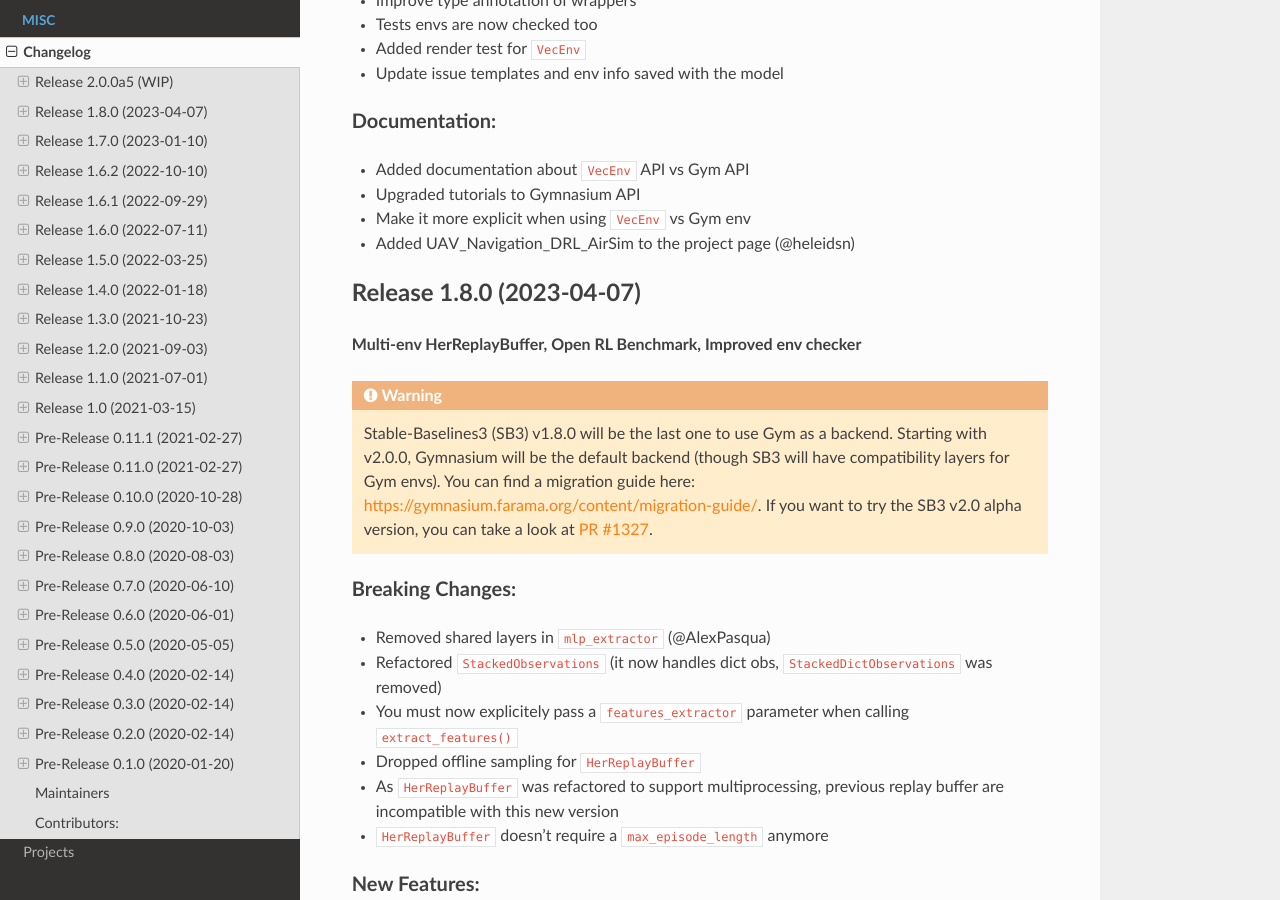
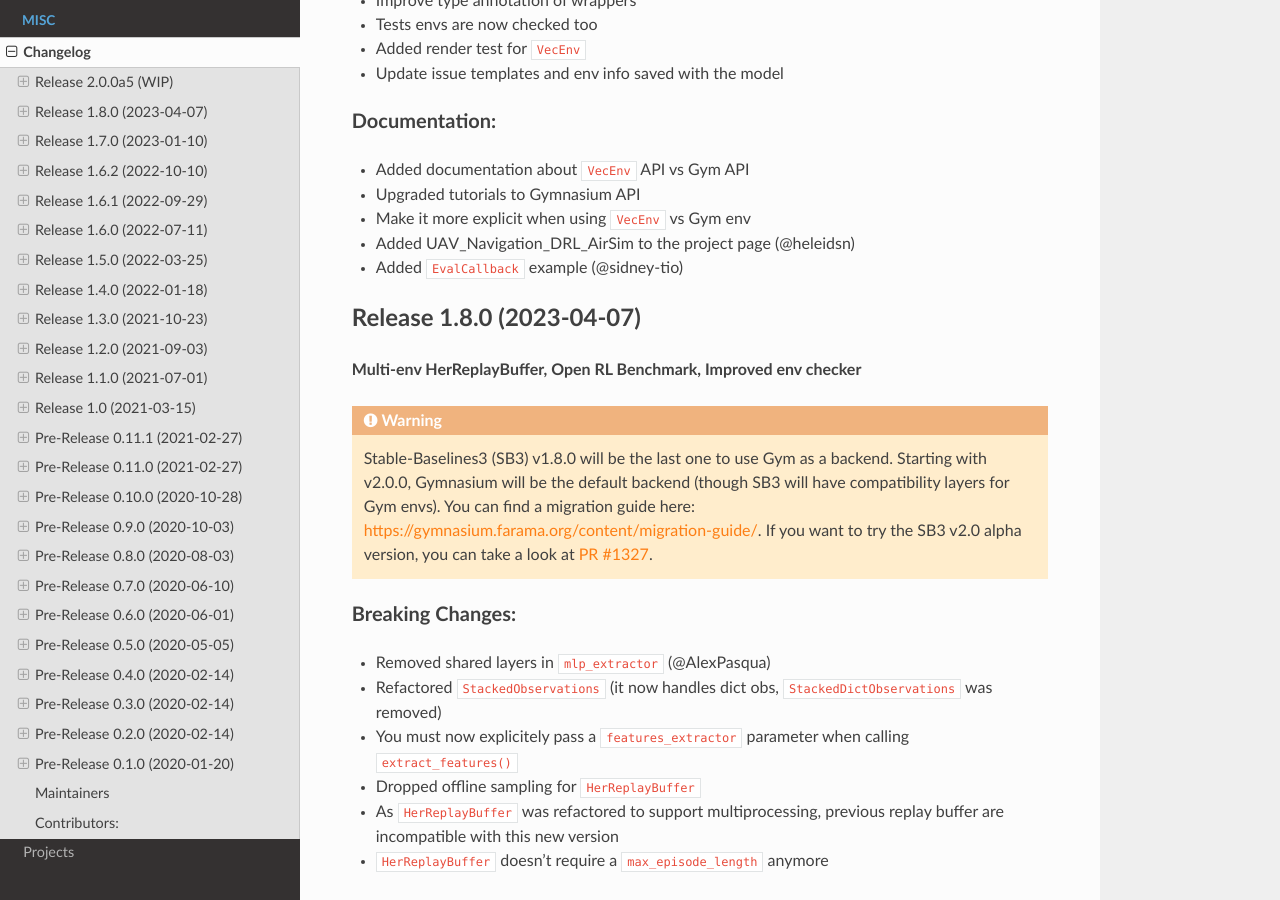
Before and after one commit to DLR-RM/stable-baselines3, a Sphinx documentation site: the page built from docs/misc/changelog.rst, in a window 1280 px wide and 900 px high, scrolled down 1172 px. Built offline with Sphinx 7.4.7 and the Read the Docs theme 2.0.0, drawn with Linux system fonts in a browser that asks for light colours; pages that are not in the unit, such as notebooks, are missing from menus.

Commit message:
Updated Changelogs

```diff
--- a/docs/misc/changelog.rst
+++ b/docs/misc/changelog.rst
@@ -59,6 +59,7 @@
 - Upgraded tutorials to Gymnasium API
 - Make it more explicit when using ``VecEnv`` vs Gym env
 - Added UAV_Navigation_DRL_AirSim to the project page (@heleidsn)
+- Added ``EvalCallback`` example (@sidney-tio)
 
 
 Release 1.8.0 (2023-04-07)
```
